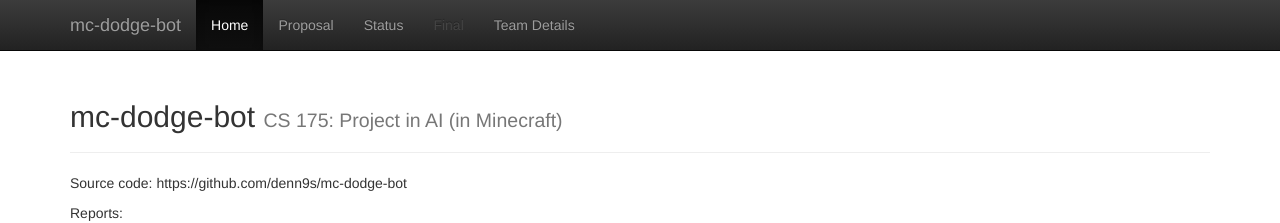
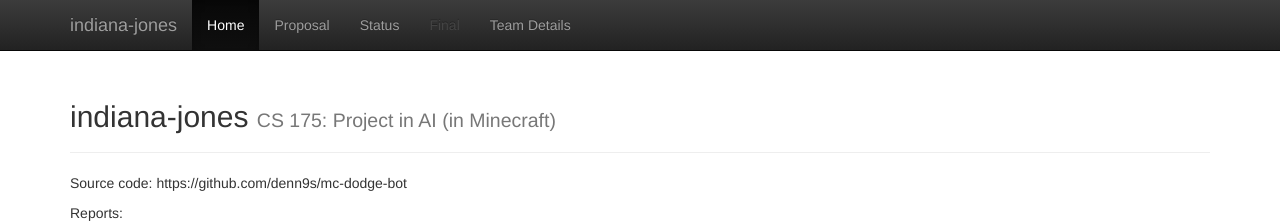
Before and after one commit to denn9s/indiana-jones, a Jekyll site: the page built from docs/index.md, in a window 1280 px wide. Shown: the top 223 px of the page. Built offline with Jekyll 4.4.1, drawn with Linux system fonts in a browser that asks for light colours.

Commit message:
Updated config with new name

```diff
--- a/docs/_config.yml
+++ b/docs/_config.yml
@@ -1,7 +1,7 @@
 ###########
 # site.title
 
-title:    'mc-dodge-bot'
+title:    'indiana-jones'
 subtitle: 'CS 175: Project in AI (in Minecraft)'
 
 
```
